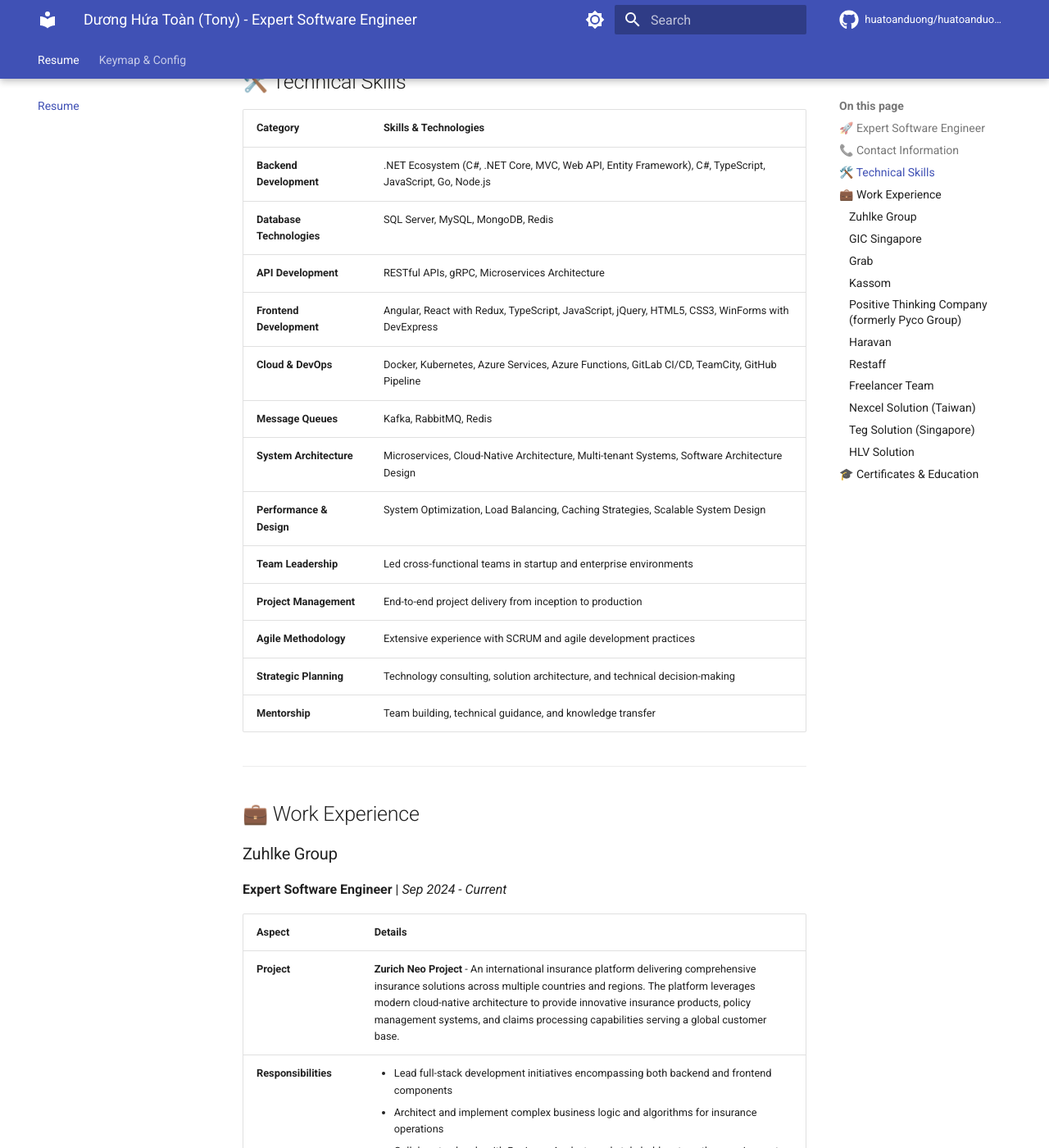
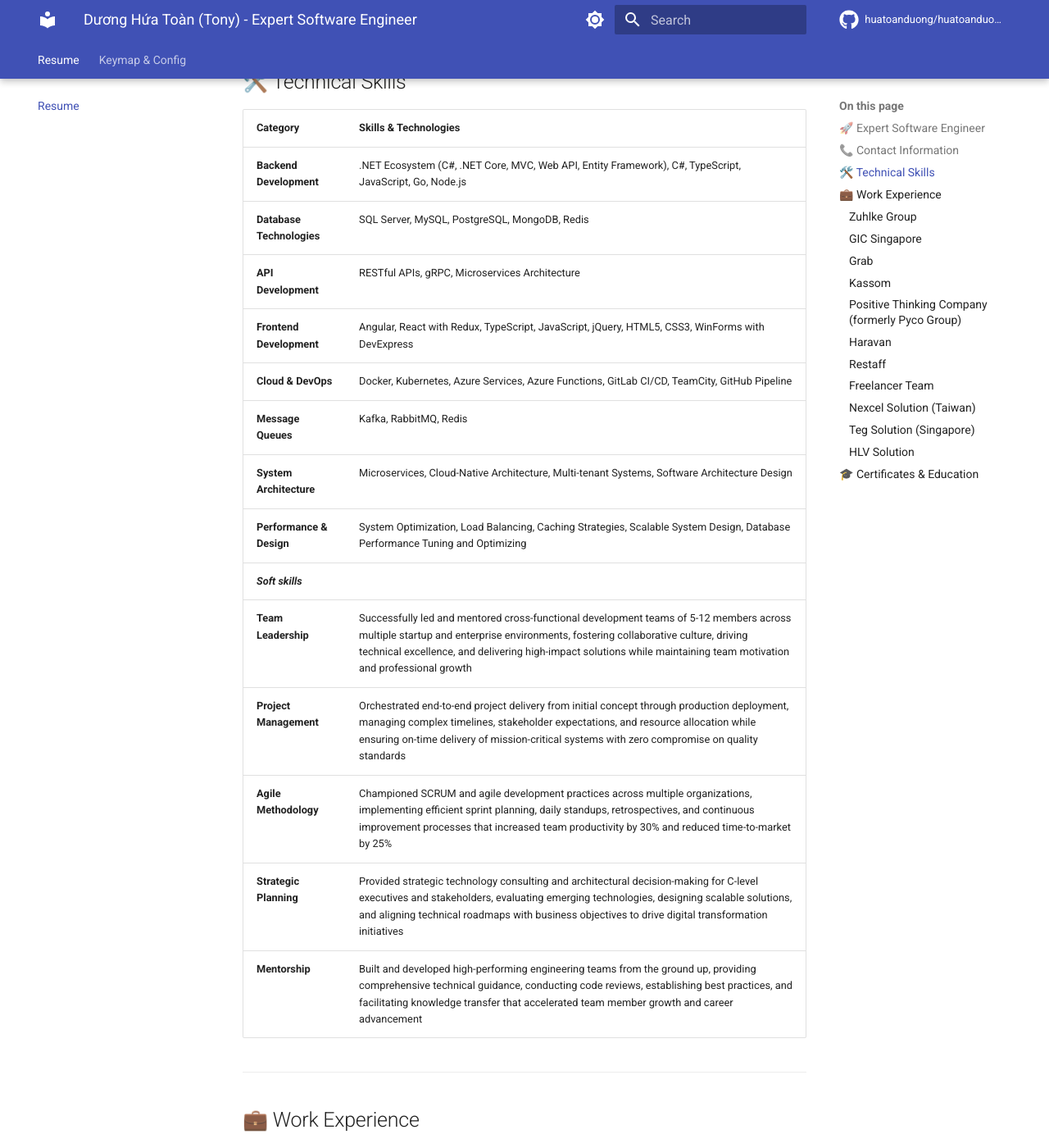
Before and after one commit to huatoanduong/huatoanduong.github.io, an MkDocs documentation site: the page built from docs/index.md, in a window 1280 px wide and 1400 px high, scrolled down 888 px. Shown: the whole window at 82% size. Built offline with MkDocs 1.6.1 and Material for MkDocs 9.7.7, drawn with Linux system fonts in a browser that asks for light colours; comment, search, counter and statistics services are not loaded.

Commit message:
Refactor technical skills section into a structured table format
- Converted the technical skills section into a table for improved readability and organization.
- Updated database technologies to include PostgreSQL.
- Enhanced descriptions for team leadership, project management, agile methodology, strategic planning, and mentorship to reflect comprehensive contributions and achievements.

```diff
--- a/docs/index.md
+++ b/docs/index.md
@@ -37,22 +37,71 @@
 ---
 
 ## 🛠️ Technical Skills
-
-| **Category**              | **Skills & Technologies**                                                                               |
-| ------------------------- | ------------------------------------------------------------------------------------------------------- |
-| **Backend Development**   | .NET Ecosystem (C#, .NET Core, MVC, Web API, Entity Framework), C#, TypeScript, JavaScript, Go, Node.js |
-| **Database Technologies** | SQL Server, MySQL, MongoDB, Redis                                                                       |
-| **API Development**       | RESTful APIs, gRPC, Microservices Architecture                                                          |
-| **Frontend Development**  | Angular, React with Redux, TypeScript, JavaScript, jQuery, HTML5, CSS3, WinForms with DevExpress        |
-| **Cloud & DevOps**        | Docker, Kubernetes, Azure Services, Azure Functions, GitLab CI/CD, TeamCity, GitHub Pipeline            |
-| **Message Queues**        | Kafka, RabbitMQ, Redis                                                                                  |
-| **System Architecture**   | Microservices, Cloud-Native Architecture, Multi-tenant Systems, Software Architecture Design            |
-| **Performance & Design**  | System Optimization, Load Balancing, Caching Strategies, Scalable System Design                         |
-| **Team Leadership**       | Led cross-functional teams in startup and enterprise environments                                       |
-| **Project Management**    | End-to-end project delivery from inception to production                                                |
-| **Agile Methodology**     | Extensive experience with SCRUM and agile development practices                                         |
-| **Strategic Planning**    | Technology consulting, solution architecture, and technical decision-making                             |
-| **Mentorship**            | Team building, technical guidance, and knowledge transfer                                               |
+<table>
+  <thead>
+    <tr>
+      <th><strong>Category</strong></th>
+      <th><strong>Skills & Technologies</strong></th>
+    </tr>
+  </thead>
+  <tbody>
+    <tr>
+      <td><strong>Backend Development</strong></td>
+      <td>.NET Ecosystem (C#, .NET Core, MVC, Web API, Entity Framework), C#, TypeScript, JavaScript, Go, Node.js</td>
+    </tr>
+    <tr>
+      <td><strong>Database Technologies</strong></td>
+      <td>SQL Server, MySQL, PostgreSQL, MongoDB, Redis</td>
+    </tr>
+    <tr>
+      <td><strong>API Development</strong></td>
+      <td>RESTful APIs, gRPC, Microservices Architecture</td>
+    </tr>
+    <tr>
+      <td><strong>Frontend Development</strong></td>
+      <td>Angular, React with Redux, TypeScript, JavaScript, jQuery, HTML5, CSS3, WinForms with DevExpress</td>
+    </tr>
+    <tr>
+      <td><strong>Cloud & DevOps</strong></td>
+      <td>Docker, Kubernetes, Azure Services, Azure Functions, GitLab CI/CD, TeamCity, GitHub Pipeline</td>
+    </tr>
+    <tr>
+      <td><strong>Message Queues</strong></td>
+      <td>Kafka, RabbitMQ, Redis</td>
+    </tr>
+    <tr>
+      <td><strong>System Architecture</strong></td>
+      <td>Microservices, Cloud-Native Architecture, Multi-tenant Systems, Software Architecture Design</td>
+    </tr>
+    <tr>
+      <td><strong>Performance & Design</strong></td>
+      <td>System Optimization, Load Balancing, Caching Strategies, Scalable System Design, Database Performance Tuning and Optimizing</td>
+    </tr>
+    <tr>
+      <td colspan="2"><i><strong>Soft skills</strong></i></td>
+    </tr>
+     <tr>
+       <td><strong>Team Leadership</strong></td>
+       <td>Successfully led and mentored cross-functional development teams of 5-12 members across multiple startup and enterprise environments, fostering collaborative culture, driving technical excellence, and delivering high-impact solutions while maintaining team motivation and professional growth</td>
+     </tr>
+     <tr>
+       <td><strong>Project Management</strong></td>
+       <td>Orchestrated end-to-end project delivery from initial concept through production deployment, managing complex timelines, stakeholder expectations, and resource allocation while ensuring on-time delivery of mission-critical systems with zero compromise on quality standards</td>
+     </tr>
+     <tr>
+       <td><strong>Agile Methodology</strong></td>
+       <td>Championed SCRUM and agile development practices across multiple organizations, implementing efficient sprint planning, daily standups, retrospectives, and continuous improvement processes that increased team productivity by 30% and reduced time-to-market by 25%</td>
+     </tr>
+     <tr>
+       <td><strong>Strategic Planning</strong></td>
+       <td>Provided strategic technology consulting and architectural decision-making for C-level executives and stakeholders, evaluating emerging technologies, designing scalable solutions, and aligning technical roadmaps with business objectives to drive digital transformation initiatives</td>
+     </tr>
+     <tr>
+       <td><strong>Mentorship</strong></td>
+       <td>Built and developed high-performing engineering teams from the ground up, providing comprehensive technical guidance, conducting code reviews, establishing best practices, and facilitating knowledge transfer that accelerated team member growth and career advancement</td>
+     </tr>
+  </tbody>
+</table>
 
 ---
 
```
Also changed, not shown: temp.html (added, +62 -0 lines).
